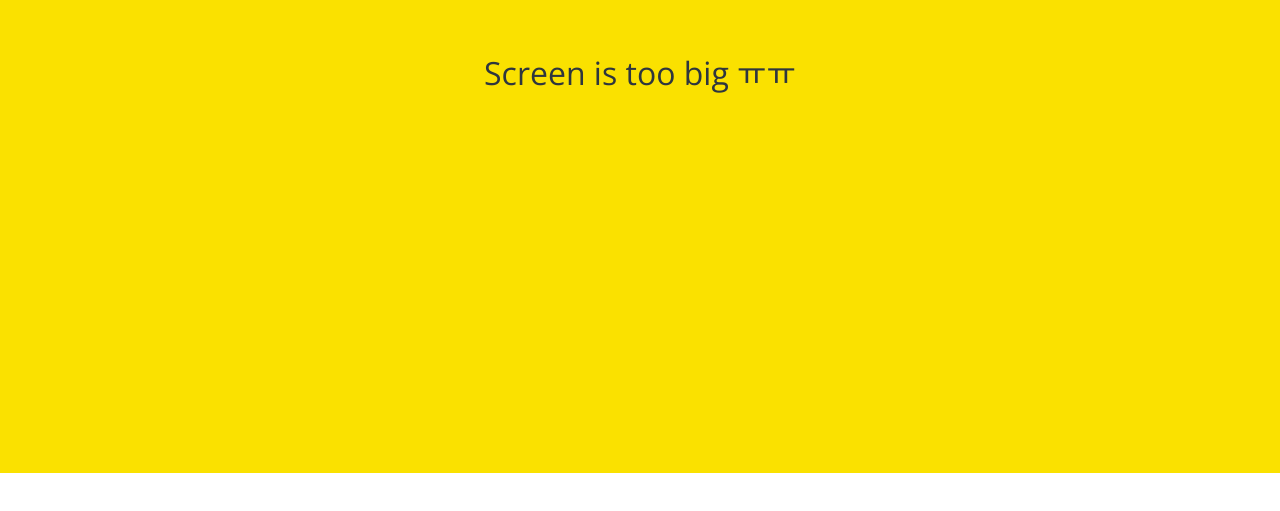
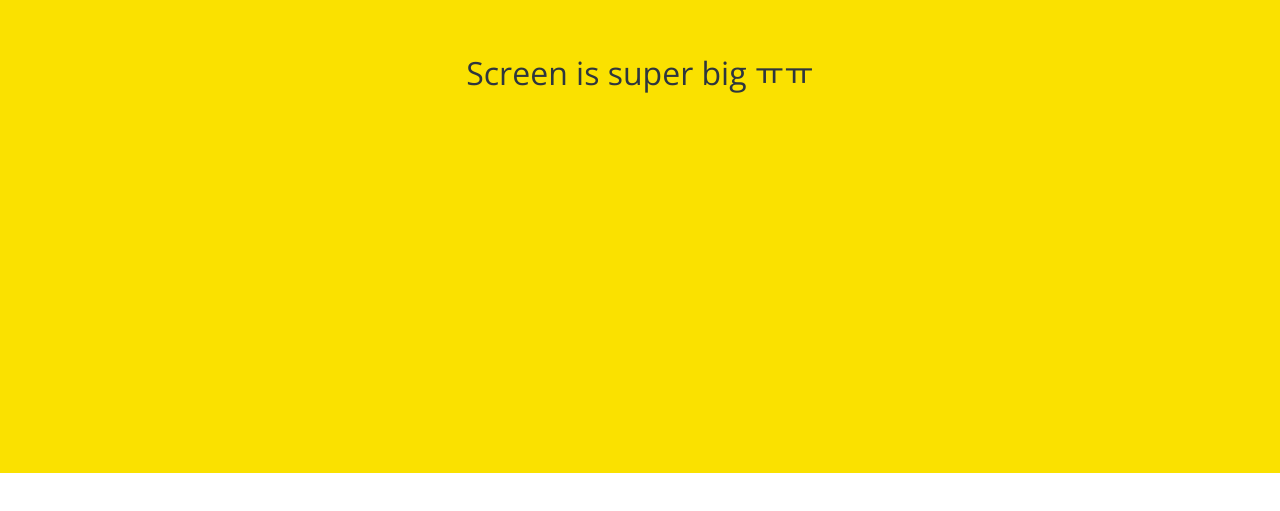
Before and after one commit to wjdgus9808/kokoa-clone-2022, a plain HTML site: page settings.html in a window 1280 px wide. Shown: the part 327-838 px from the top of the page. Drawn offline with nearby package versions, Linux system fonts and the light colour scheme.

Commit message:
too->super

```diff
--- a/settings.html
+++ b/settings.html
@@ -87,7 +87,7 @@
     </main>
 
     <div id="no-mobile">
-      <span>Screen is too big ㅠㅠ</span>
+      <span>Screen is super big ㅠㅠ</span>
     </div>
     <!-- Font -->
     <script
```
